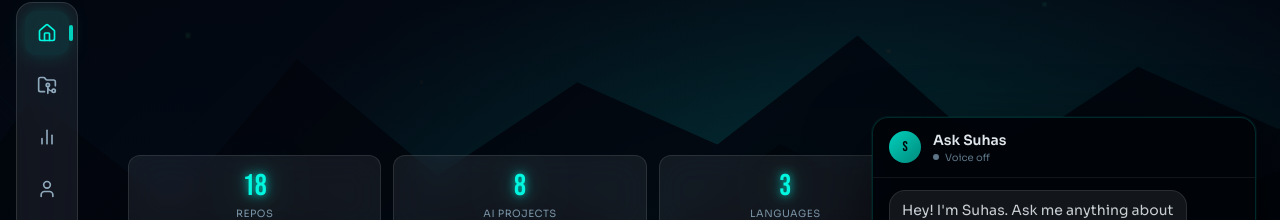
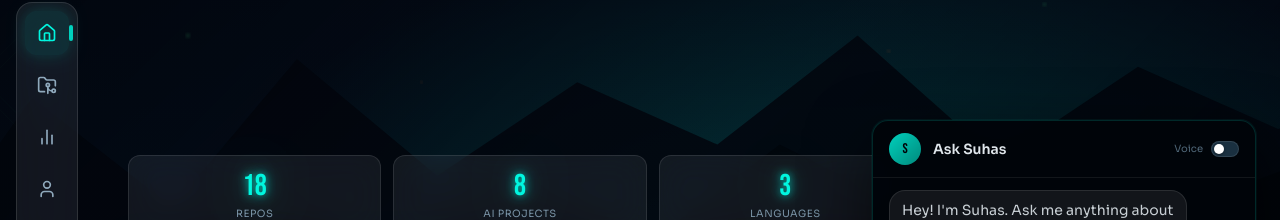
Before and after one commit to Suhas-123-cell/portfolio, a React (Vite) app: page / in a window 1280 px wide. Both pictures are taken after a click on the button "Ask Suhas". Shown: the part 263-483 px from the top of the page. Built offline with nearby package versions, Linux system fonts and the light colour scheme.

Commit message:
replace text toggle with animated pill switch for voice

```diff
--- a/src/components/ChatWidget.tsx
+++ b/src/components/ChatWidget.tsx
@@ -196,21 +196,40 @@ export default function ChatWidget() {
                 }}>
                 S
               </div>
-              <div>
+              <div className="flex-1">
                 <div className="text-sm font-sora font-semibold" style={{ color: 'oklch(92% 0.01 240)' }}>
                   Ask Suhas
                 </div>
-                <button
-                  onClick={() => setVoiceEnabled(v => !v)}
-                  className="text-[10px] font-sora flex items-center gap-1.5 cursor-pointer"
-                  style={{ color: voiceEnabled ? 'oklch(83% 0.22 155)' : 'oklch(55% 0.04 240)', background: 'none', border: 'none', padding: 0 }}
-                  title={voiceEnabled ? 'Click to disable voice' : 'Click to enable voice'}
-                >
-                  <span className="w-1.5 h-1.5 rounded-full shrink-0"
-                    style={{ background: voiceEnabled ? 'oklch(83% 0.22 155)' : 'oklch(55% 0.04 240)' }} />
-                  {voiceEnabled ? 'Voice on' : 'Voice off'}
-                </button>
               </div>
+              {/* Voice toggle switch */}
+              <button
+                onClick={() => setVoiceEnabled(v => !v)}
+                className="flex items-center gap-2 shrink-0"
+                style={{ background: 'none', border: 'none', padding: 0, cursor: 'pointer' }}
+                title={voiceEnabled ? 'Disable voice' : 'Enable voice'}
+                aria-label={voiceEnabled ? 'Disable voice' : 'Enable voice'}
+              >
+                <span className="text-[10px] font-sora"
+                  style={{ color: voiceEnabled ? 'oklch(75% 0.18 185)' : 'oklch(50% 0.04 240)' }}>
+                  Voice
+                </span>
+                <span style={{
+                  position: 'relative', display: 'inline-flex', alignItems: 'center',
+                  width: '28px', height: '16px', borderRadius: '8px',
+                  background: voiceEnabled ? 'oklch(75% 0.18 185)' : 'oklch(30% 0.04 240)',
+                  transition: 'background 0.2s',
+                  border: '1px solid oklch(100% 0 0 / 0.1)',
+                }}>
+                  <span style={{
+                    position: 'absolute',
+                    left: voiceEnabled ? '14px' : '2px',
+                    width: '10px', height: '10px', borderRadius: '50%',
+                    background: 'white',
+                    transition: 'left 0.2s',
+                    boxShadow: '0 1px 3px oklch(0% 0 0 / 0.4)',
+                  }} />
+                </span>
+              </button>
             </div>
 
             {/* Messages */}
```
